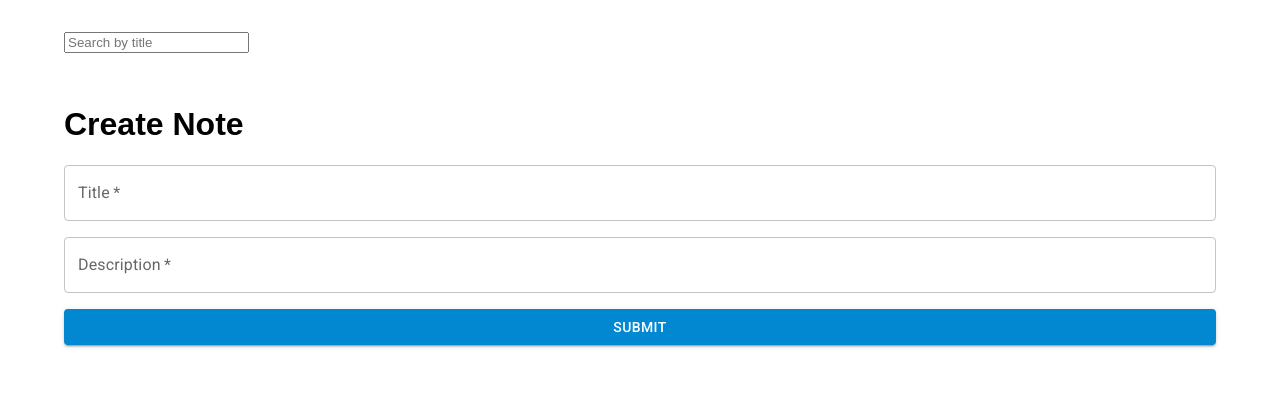
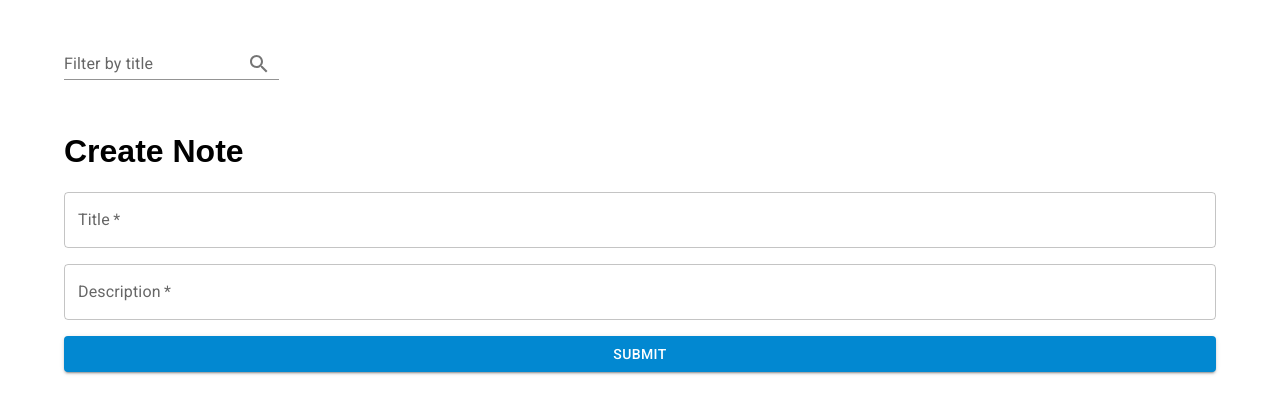
Before and after one commit to ragizaki/take-notes, a React (Create React App) app: page / in a window 1280 px wide. Shown: the top 414 px of the page. Built offline with nearby package versions, Linux system fonts and the light colour scheme.

Commit message:
styled filter bar with mui

```diff
--- a/package.json
+++ b/package.json
@@ -5,6 +5,7 @@
   "dependencies": {
     "@emotion/react": "^11.8.1",
     "@emotion/styled": "^11.8.1",
+    "@mui/icons-material": "^5.4.2",
     "@mui/material": "^5.4.2",
     "@testing-library/jest-dom": "^5.14.1",
     "@testing-library/react": "^12.0.0",
--- a/src/components/SearchBar/SearchBar.tsx
+++ b/src/components/SearchBar/SearchBar.tsx
@@ -1,4 +1,6 @@
 import React from 'react';
+import { InputAdornment, TextField } from '@mui/material';
+import SearchIcon from '@mui/icons-material/Search';
 
 type ISearchProps = {
     value: string;
@@ -6,10 +8,21 @@ type ISearchProps = {
 };
 
 const SearchBar = ({ value, handleSearch }: ISearchProps): JSX.Element => {
-    console.log('rendered');
     return (
         <div>
-            <input value={value} onChange={handleSearch} type='text' placeholder='Search by title' />
+            <TextField
+                variant='standard'
+                value={value}
+                onChange={handleSearch}
+                label='Filter by title'
+                InputProps={{
+                    endAdornment: (
+                        <InputAdornment position='start'>
+                            <SearchIcon />
+                        </InputAdornment>
+                    ),
+                }}
+            />
         </div>
     );
 };
```
Also changed, not shown: 1 other file (tests, documents, lock files or other folders).
